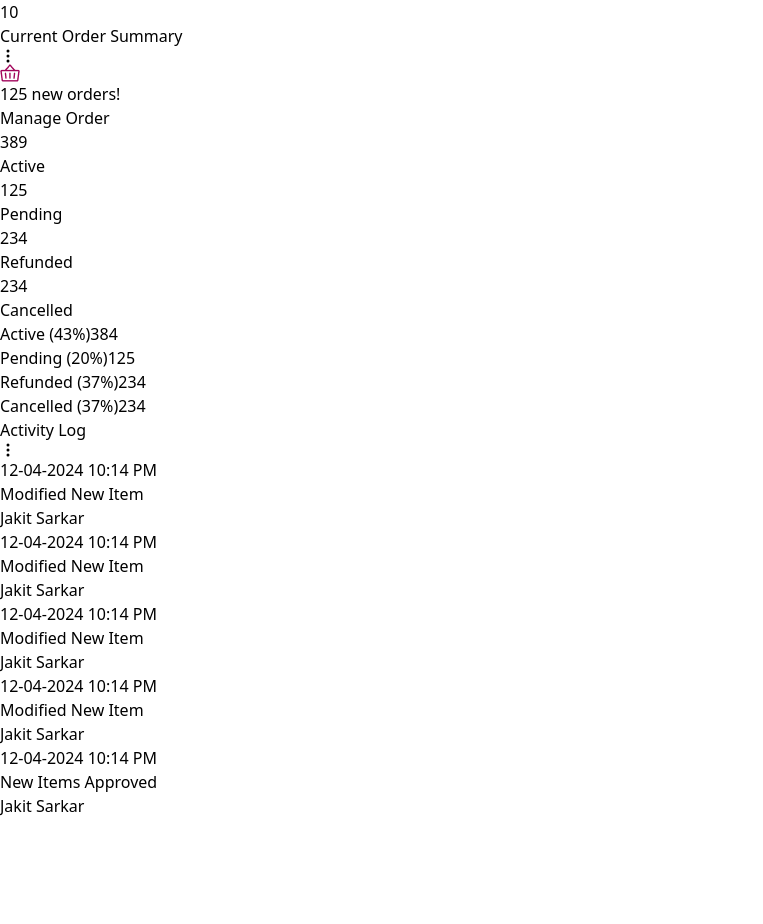
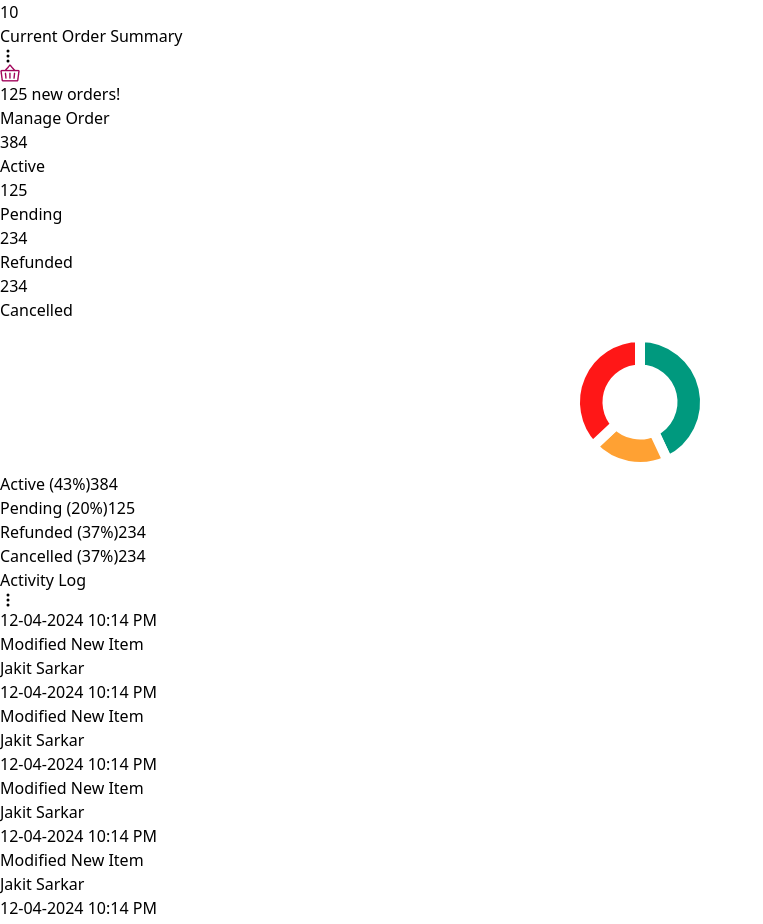
Before and after one commit to Al-Amin49/wtn-task, a React (Vite) app: page / in a window 1280 px wide. Shown: the part 1842-2766 px from the top of the page, without its empty margins (0-763 px from the left). Before the commit the page ends 2660 px from the top, so only its background shows below. Built offline with nearby package versions, Linux system fonts and the light colour scheme.

Commit message:
fix: currentOrder

```diff
--- a/src/components/CurrentOrder/ActivityLog.jsx
+++ b/src/components/CurrentOrder/ActivityLog.jsx
@@ -3,7 +3,7 @@ import { BsThreeDotsVertical } from 'react-icons/bs';
 
 const ActivityLog = () => {
     return (
-        <div className='border shadow-md  rounded-md p-4 mt-10 lg:mt-0 w-full'>
+        <div className='border shadow-md  rounded-md p-4  lg:mt-0 w-full'>
       <div className='flex justify-between '>
       <h3>Activity Log</h3>
       <BsThreeDotsVertical/>
--- a/src/components/CurrentOrder/CurrentOrder.jsx
+++ b/src/components/CurrentOrder/CurrentOrder.jsx
@@ -1,7 +1,16 @@
 import React from "react";
+import { Doughnut } from "react-chartjs-2";
 import ActivityLog from "./ActivityLog";
 import { BsThreeDotsVertical } from "react-icons/bs";
 import bag from "../../assets/bag.png";
+import {
+  Chart as ChartJS,
+  ArcElement,
+  Tooltip,
+  Legend,
+} from "chart.js";
+
+ChartJS.register(ArcElement, Tooltip, Legend);
 
 const CurrentOrder = () => {
   const progressData = [
@@ -10,8 +19,20 @@ const CurrentOrder = () => {
     { label: "Refunded", value: 234, percentage: 37, color: "bg-[#FFA133]" },
     { label: "Cancelled", value: 234, percentage: 37, color: "bg-[#FF1717]" },
   ];
+
+  // Data for the doughnut chart
+  const doughnutData = {
+    datasets: [
+      {
+        data: [43, 20, 37],
+        backgroundColor: ["#00997E", "#FFA133", "#FF1717"],
+        borderWidth: 10,
+      },
+    ],
+  };
+
   return (
-    <div className="grid grid-cols-1 md:grid-cols-2 gap-6 mt-6 mx-4 lg:mx-0">
+    <div className="grid grid-cols-1 md:grid-cols-2 gap-6 mt-6 mx-4 lg:mx-0 mb-4">
       <div className="border p-4 rounded-md">
         {/* header */}
         <div className="flex justify-between ">
@@ -19,38 +40,34 @@ const CurrentOrder = () => {
           <BsThreeDotsVertical />
         </div>
 
-            {/* new order  */}
+        {/* new order */}
         <div className="bg-[#F7EBF2] p-4 rounded-md mt-8 flex justify-between items-center">
           <div className="flex items-center">
-                <img src={bag} alt="Bag"  className="h-5 mr-2"/>
+            <img src={bag} alt="Bag" className="h-5 mr-2" />
             <h4 className="text-[#A1045A] font-bold">125 new orders!</h4>
           </div>
           <button className="text-[#A1045A] bg-white px-4 py-1 rounded-md">Manage Order</button>
         </div>
 
         {/* card section */}
-        <div className="flex justify-between items-center   mt-3">
-            <div className="border p-4 rounded-md w-[110px] mr-4 lg:mr-0">
-                <h1 className="text-2xl md:text-4xl font-bold">389</h1>
-                <p className="text-[#757D85]">Active</p>
+        <div className="flex justify-between items-center mt-3">
+          {progressData.map((item, index) => (
+            <div key={index} className="border p-4 rounded-md w-[110px] mr-4 lg:mr-0">
+              <h1 className="text-2xl md:text-4xl font-bold">{item.value}</h1>
+              <p className="text-[#757D85]">{item.label}</p>
             </div>
-            <div className="border p-4 rounded-md w-[110px] mr-4 lg:mr-0">
-                <h1 className="text-2xl md:text-4xl font-bold">125</h1>
-                <p className="text-[#757D85]">Pending</p>
-            </div>
-            <div className="border p-4 rounded-md w-[110px] mr-4 lg:mr-0">
-                <h1 className="text-2xl md:text-4xl font-bold">234</h1>
-                <p className="text-[#757D85]">Refunded</p>
-            </div>
-            <div className="border p-4 rounded-md w-[110px] mr-4 lg:mr-0">
-                <h1 className="text-2xl md:text-4xl font-bold">234</h1>
-                <p className="text-[#757D85]">Cancelled</p>
-            </div>
+          ))}
         </div>
 
-        {/*circle and  progress bar  */}
+        {/* circle and progress bar */}
+        <div className="flex justify-between items-center mt-6 space-x-3">
+          {/* Doughnut Chart */}
+          <div className="w-[250px] h-[250px]">
+            <Doughnut data={doughnutData} options={{ maintainAspectRatio: false }} />
+          </div>
 
-        <div className="mt-6">
+          {/* progress bars */}
+          <div className="w-full">
             {progressData.map((item, index) => (
               <div key={index} className="mb-4">
                 <div className="flex justify-between mb-1">
@@ -68,7 +85,7 @@ const CurrentOrder = () => {
               </div>
             ))}
           </div>
-
+        </div>
       </div>
 
       <ActivityLog />
--- a/src/components/Revenue/Revenue.jsx
+++ b/src/components/Revenue/Revenue.jsx
@@ -70,7 +70,7 @@ const Revenue = () => {
       };
 
     return (
-        <div  className='grid grid-cols-1 gap-6 md:grid-cols-2 my-6 mx-4 lg:mx-0  '>
+        <div  className='grid grid-cols-1 gap-6 md:grid-cols-2 mt-6 mx-4 lg:mx-0  '>
             <div>
            <div className='flex items-center justify-between'>
            <h2 className="text-xl font-semibold ">
```
Lines whose indentation alone changed are shown as unchanged.
